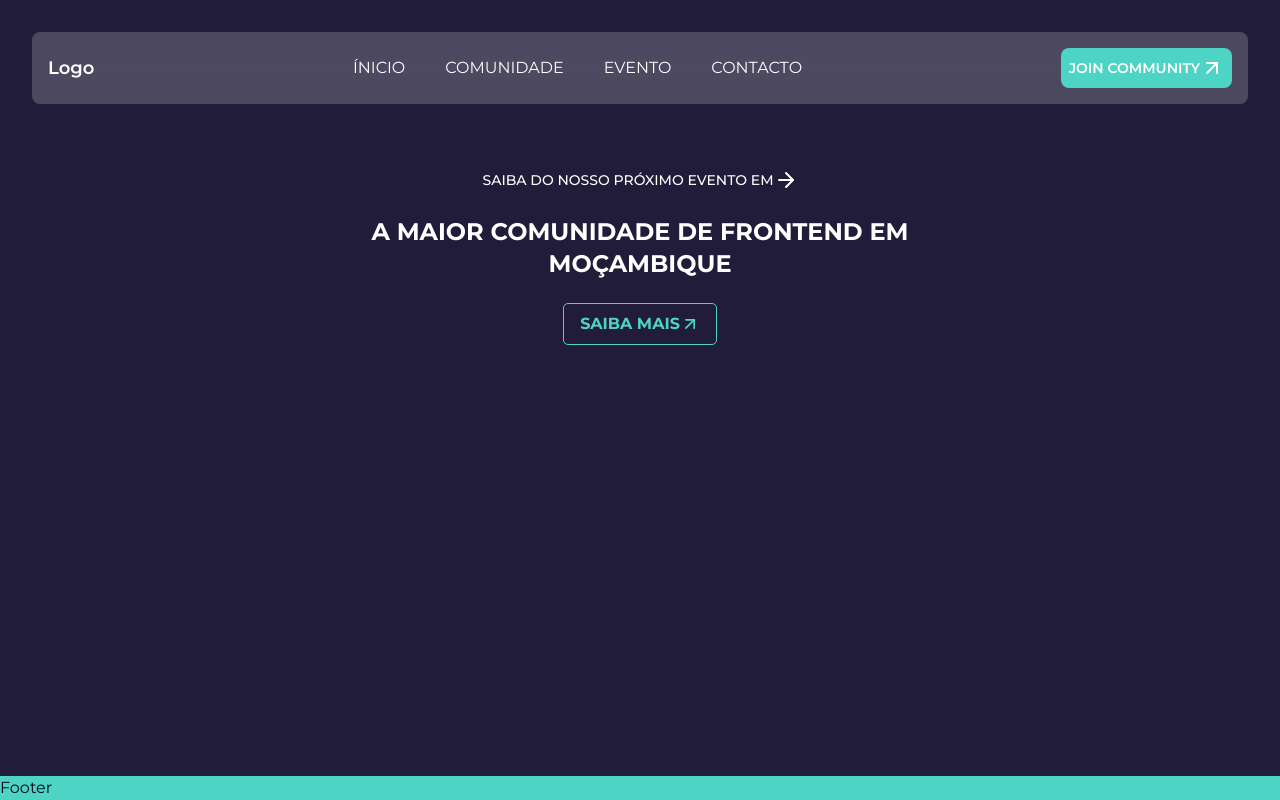
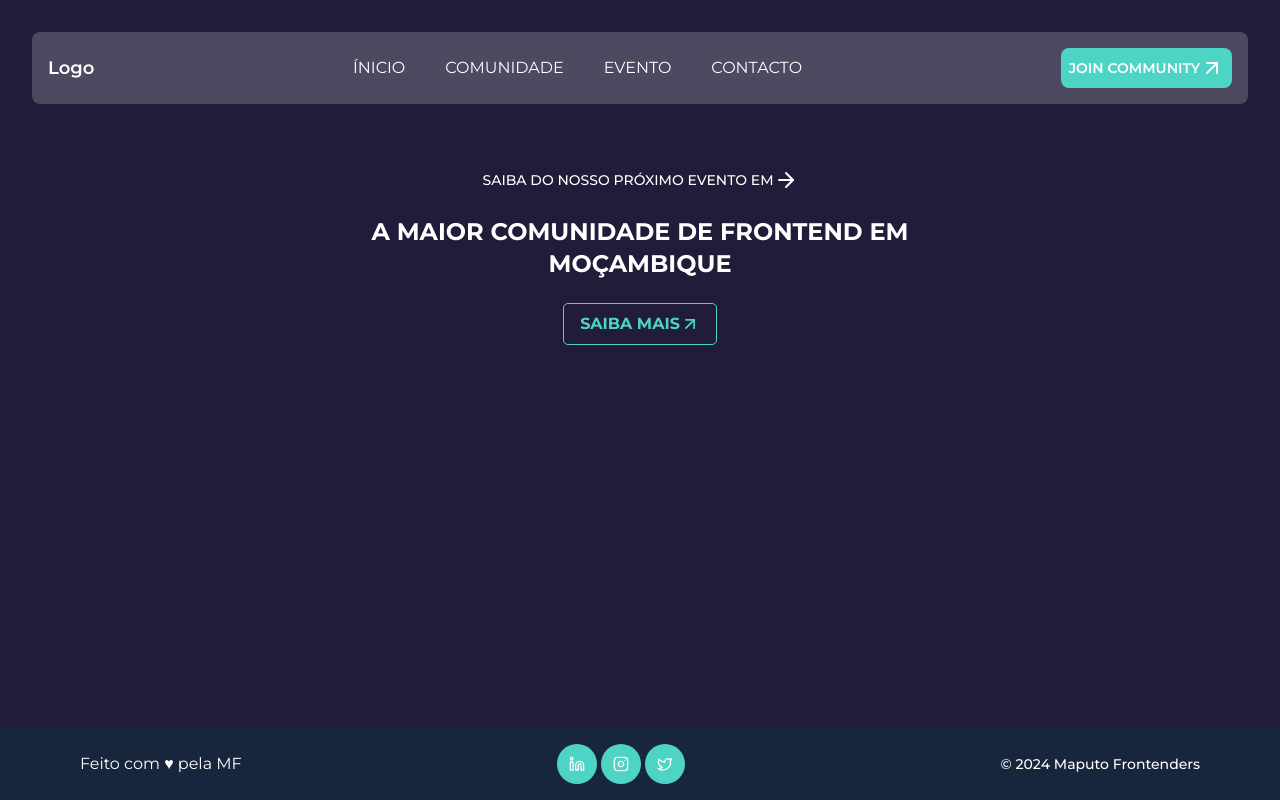
Before and after one commit to Maputo-Frontenders/maputo_frontenders_website, a Next.js app: page / in a window 1280 px wide. Built offline with nearby package versions, Linux system fonts and the light colour scheme.

Commit message:
style: Footer styling
Ainda por verificar os links para cada social media

```diff
--- a/components/footer/Footer.tsx
+++ b/components/footer/Footer.tsx
@@ -1,7 +1,28 @@
 import React from 'react'
+import { socialMediaLinks } from './Itens'
+import { Button } from '../ui/button'
 
 export const Footer = () => {
     return (
-        <div className='bg-mf-secondary'>Footer</div>
+        <div className='bg-mf-least flex justify-between px-20 py-4 items-center'>
+            <div className="text-white font-normal text-base">
+                Feito com &hearts; pela MF
+            </div>
+
+            <div className="flex gap-1">
+                {socialMediaLinks.map((socialMedia) =>
+                    <Button key={socialMedia.description} className=' bg-mf-secondary rounded-full p-2  gap-3 hover:bg-mf-secondaryVariation'>
+                        <socialMedia.icon
+                            className='py-1 px-0'
+                        />
+                    </Button>
+                )}
+            </div>
+
+
+            <div className="text-white font-medium text-sm">
+                &copy; 2024 Maputo Frontenders
+            </div>
+        </div>
     )
 }
--- /dev/null
+++ b/components/footer/Itens.ts
@@ -0,0 +1,21 @@
+import { Instagram, InstagramIcon, LinkedinIcon, Twitter } from "lucide-react";
+
+const socialMediaLinks = [
+    {
+        description: "LinkedIn",
+        icon: LinkedinIcon,
+        href: ""
+    },
+    {
+        description: "Instagram",
+        icon: InstagramIcon,
+        href: ""
+    },
+    {
+        description: "X",
+        icon: Twitter,
+        href: ""
+    }
+]
+
+export { socialMediaLinks }
--- /dev/null
+++ b/components/ui/button.tsx
@@ -0,0 +1,56 @@
+import * as React from "react"
+import { Slot } from "@radix-ui/react-slot"
+import { cva, type VariantProps } from "class-variance-authority"
+
+import { cn } from "@/lib/utils"
+
+const buttonVariants = cva(
+  "inline-flex items-center justify-center whitespace-nowrap rounded-md text-sm font-medium ring-offset-background transition-colors focus-visible:outline-none focus-visible:ring-2 focus-visible:ring-ring focus-visible:ring-offset-2 disabled:pointer-events-none disabled:opacity-50",
+  {
+    variants: {
+      variant: {
+        default: "bg-primary text-primary-foreground hover:bg-primary/90",
+        destructive:
+          "bg-destructive text-destructive-foreground hover:bg-destructive/90",
+        outline:
+          "border border-input bg-background hover:bg-accent hover:text-accent-foreground",
+        secondary:
+          "bg-secondary text-secondary-foreground hover:bg-secondary/80",
+        ghost: "hover:bg-accent hover:text-accent-foreground",
+        link: "text-primary underline-offset-4 hover:underline",
+      },
+      size: {
+        default: "h-10 px-4 py-2",
+        sm: "h-9 rounded-md px-3",
+        lg: "h-11 rounded-md px-8",
+        icon: "h-10 w-10",
+      },
+    },
+    defaultVariants: {
+      variant: "default",
+      size: "default",
+    },
+  }
+)
+
+export interface ButtonProps
+  extends React.ButtonHTMLAttributes<HTMLButtonElement>,
+    VariantProps<typeof buttonVariants> {
+  asChild?: boolean
+}
+
+const Button = React.forwardRef<HTMLButtonElement, ButtonProps>(
+  ({ className, variant, size, asChild = false, ...props }, ref) => {
+    const Comp = asChild ? Slot : "button"
+    return (
+      <Comp
+        className={cn(buttonVariants({ variant, size, className }))}
+        ref={ref}
+        {...props}
+      />
+    )
+  }
+)
+Button.displayName = "Button"
+
+export { Button, buttonVariants }
--- a/package.json
+++ b/package.json
@@ -9,6 +9,7 @@
     "lint": "next lint"
   },
   "dependencies": {
+    "@radix-ui/react-slot": "^1.0.2",
     "class-variance-authority": "^0.7.0",
     "clsx": "^2.1.0",
     "lucide-react": "^0.331.0",
```
